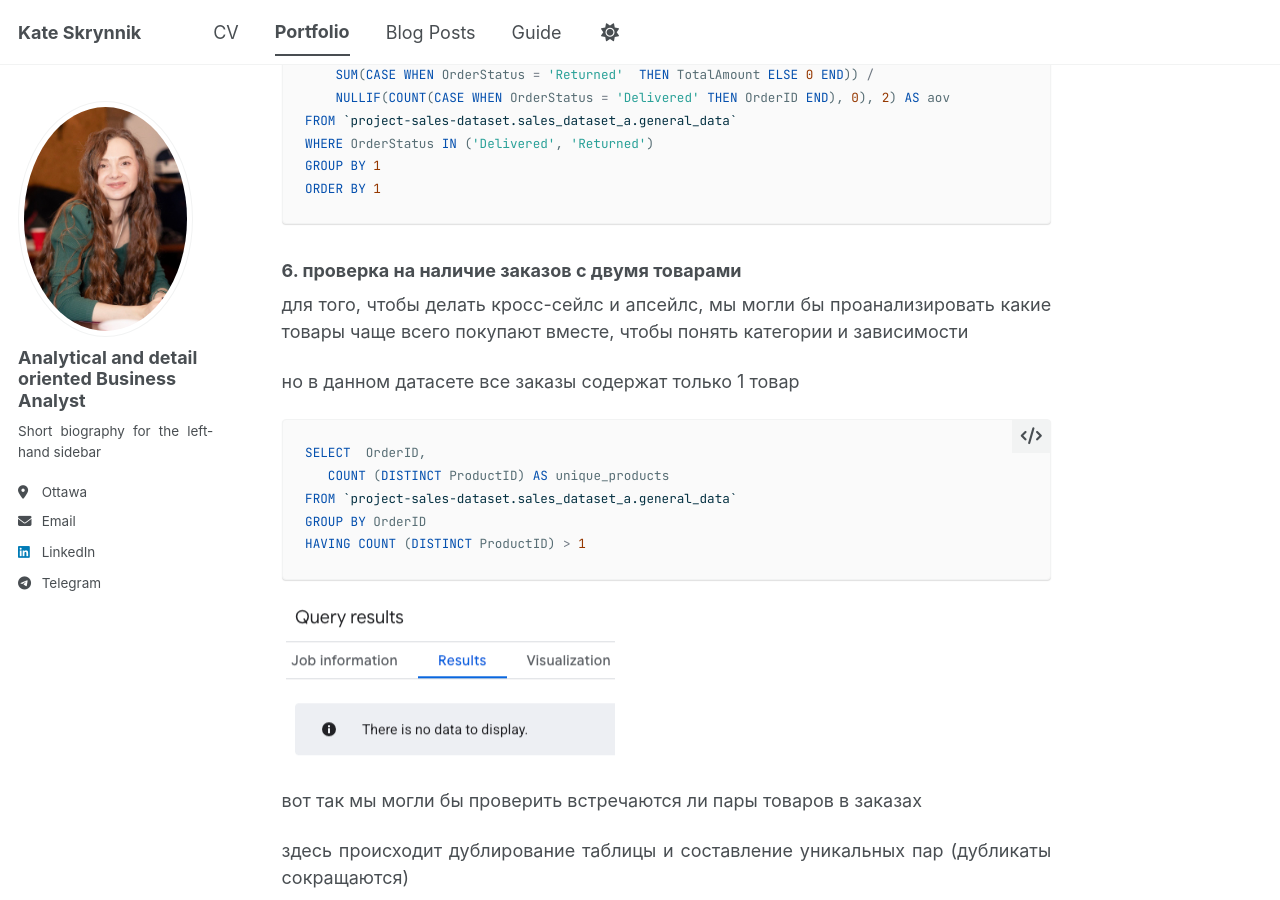
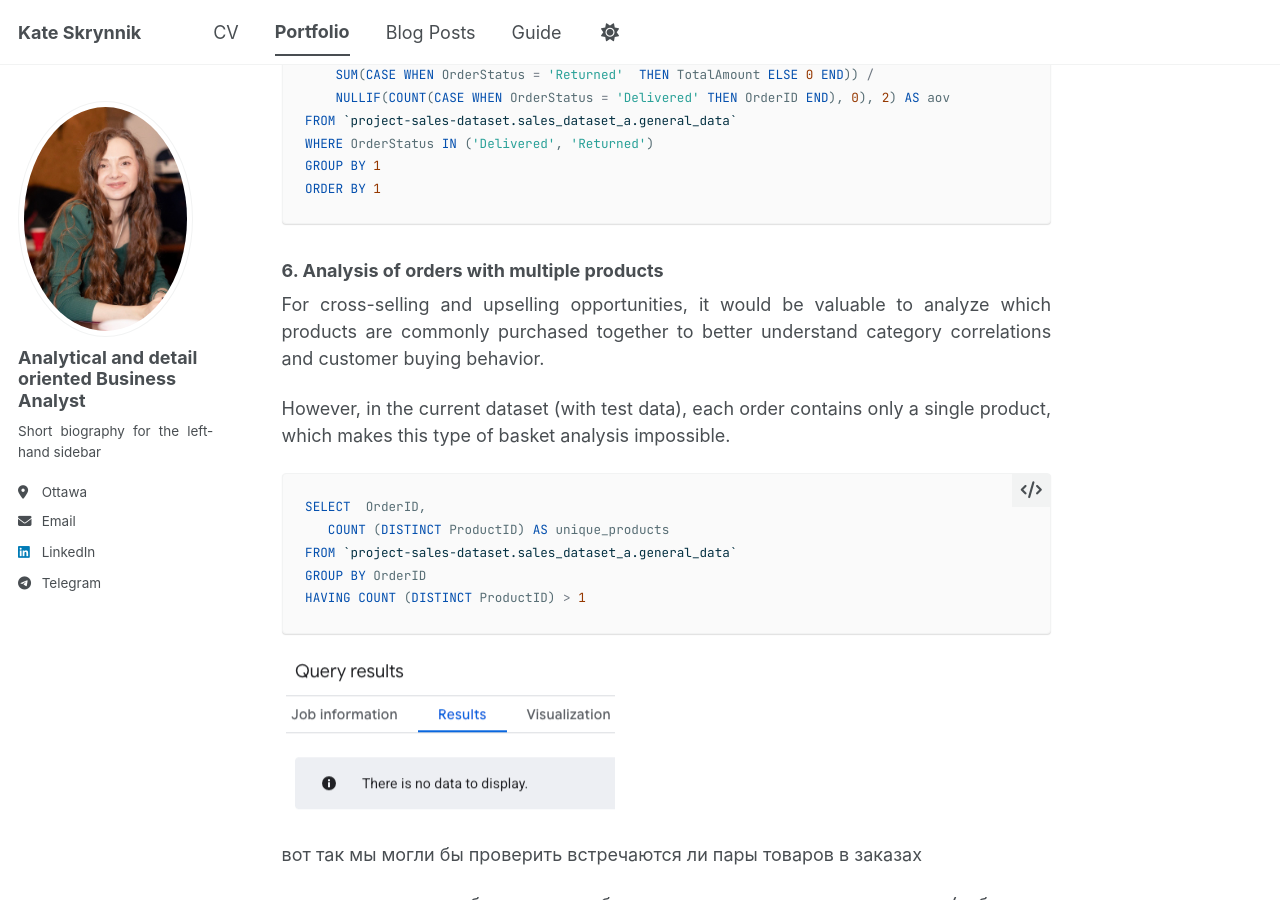
Before and after one commit to katevision/KateS, a Jekyll site: the page built from _portfolio/portfolio-2.md, in a window 1280 px wide and 900 px high, scrolled down 7098 px. Built offline with Jekyll 4.4.1, drawn with Linux system fonts in a browser that asks for light colours; a script bundle is joined from its source files by our own code; library files that are not in the unit come from our copies; some of the changed text lies outside the part shown.

Commit message:
Update portfolio-2.md

````diff
--- a/_portfolio/portfolio-2.md
+++ b/_portfolio/portfolio-2.md
@@ -197,11 +197,11 @@ GROUP BY 1
 ORDER BY 1
 ```
 
-### 6. проверка на наличие заказов с двумя товарами
+### 6. Analysis of orders with multiple products
 
-для того, чтобы делать кросс-сейлс и апсейлс, мы могли бы проанализировать какие товары чаще всего покупают вместе, чтобы понять категории и зависимости
+For cross-selling and upselling opportunities, it would be valuable to analyze which products are commonly purchased together to better understand category correlations and customer buying behavior.
 
-но в данном датасете все заказы содержат только 1 товар
+However, in the current dataset (with test data), each order contains only a single product, which makes this type of basket analysis impossible.
 
 ```sql
 SELECT  OrderID,
````
